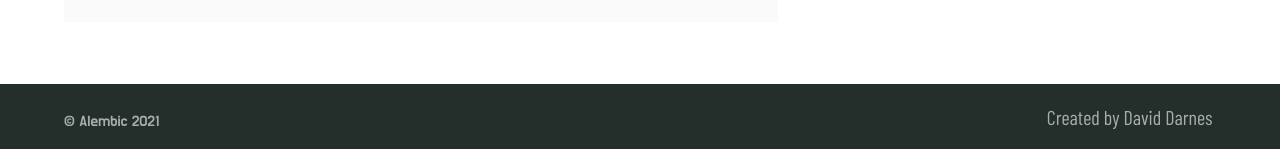
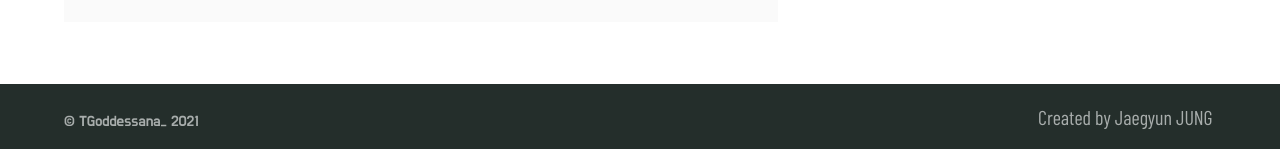
Before and after one commit to daviddarnes/alembic, a Jekyll site: the page built from elements.md, in a window 1280 px wide and 900 px high, scrolled down 6326 px, cut to the strip 489-900 px from the top of the window. Shown: the part 259-408 px from the top of the strip. Built offline with Jekyll 4.4.1, drawn with Linux system fonts in a browser that asks for light colours; some web fonts are replaced; some of the changed text lies outside the part shown.

Commit message:
Update _config.yml

```diff
--- a/_config.yml
+++ b/_config.yml
@@ -58,7 +58,7 @@ sass:
   style: compressed # Style compression
 permalink: pretty  # Permalink style (/YYYY/MM/DD/page-name/)
 excerpt_separator: <!-- more --> # Marks end of excerpt in posts
-timezone: Europe/London # Timezone for blog posts and alike
+timezone: "Asia/Seoul" # Timezone for blog posts and alike
 
 # 5. Collections
 collections:
@@ -93,13 +93,13 @@ defaults:
 # 7. Site settings
 encoding: utf-8 # Make sure the encoding is right
 lang: ko-KR # Set the site language
-title: "Alembic" # Site name or title, also used in jekyll-seo-tag
+title: "TGoddessana_" # Site name or title, also used in jekyll-seo-tag
 logo: "/assets/logos/logo.svg" # Site logo, also used in jekyll-seo-tag
-description: "Alembic is a starting point for Jekyll projects. Rather than starting from scratch, this boilerplate is designed to get the ball rolling immediately" # Site description and default description, also used in jekyll-seo-tag
-url: "https://alembic.darn.es" # Site url, also used in jekyll-seo-tag
+description: "TGoddessana_'s Development Note" # Site description and default description, also used in jekyll-seo-tag
+url: "https://tgoddessana.github.io" # Site url, also used in jekyll-seo-tag
 baseurl: ""
-repo: "https://github.com/daviddarnes/alembic"
-email: "me@daviddarnes.com"
+repo: "https://github.com/TGoddessana/TGoddessana.github.io"
+email: "ingstor1092@gmail.com"
 # disqus: "alembic-1" # Blog post comments, uncomment the option and set the site ID from your Disqus account
 # date_format: "%-d %B %Y" # Blog post date formatting using placeholder formatting
 # google_analytics: ""
@@ -135,13 +135,12 @@ navigation_header:
   url: https://github.com/daviddarnes/alembic
 
 navigation_footer:
-- title: Created by David Darnes
-  url: https://darn.es
+- title: Created by Jaegyun JUNG
+  url: https://tgoddessana.github.io
 
 social_links: # Appears in sidebar. Set the urls then uncomment and comment out as desired
-  Twitter: https://twitter.com/DavidDarnes
   LinkedIn: https://www.linkedin.com/in/daviddarnes
-  GitHub: https://github.com/daviddarnes
+  GitHub: https://tgoddessana.github.io
   link: https://darn.es
   RSS: /feed.xml
 
```
